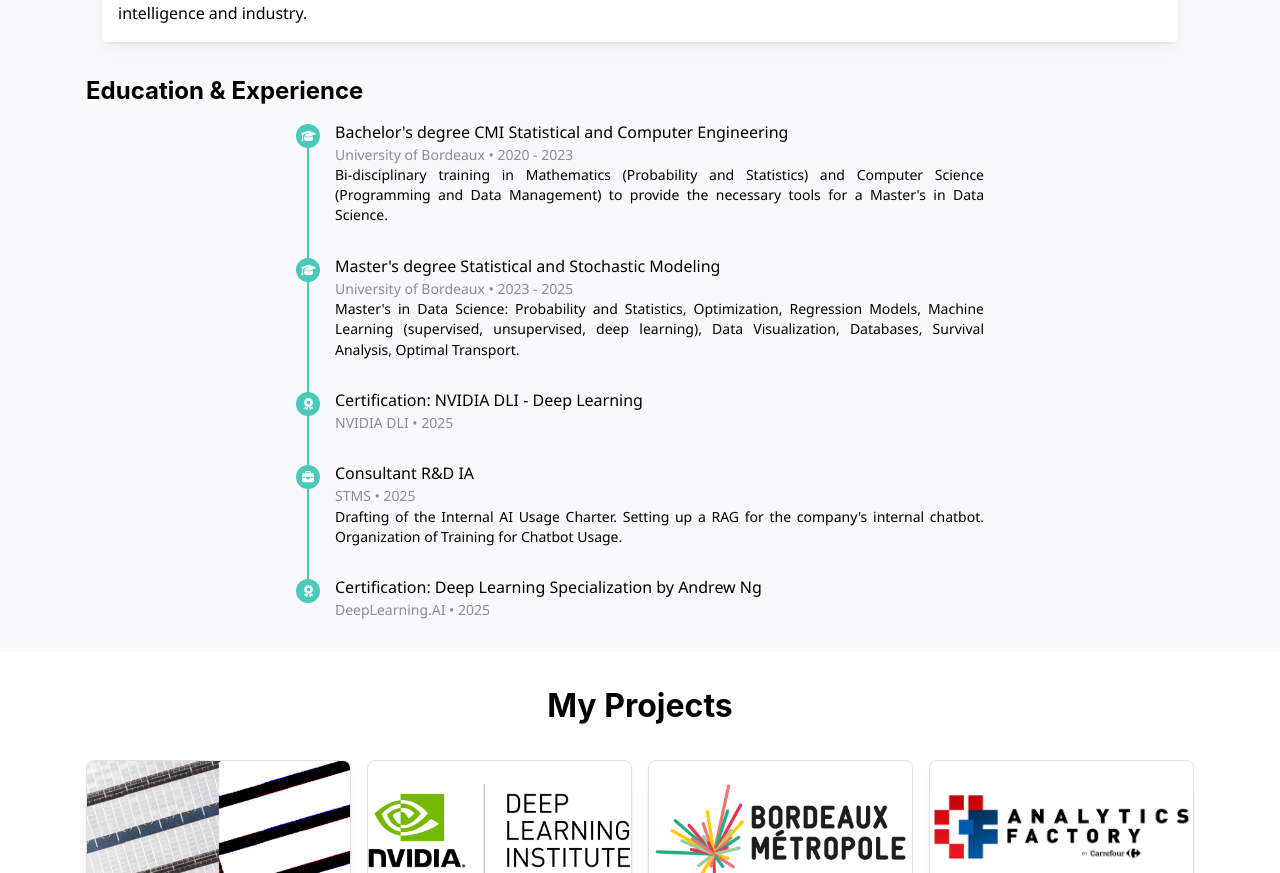
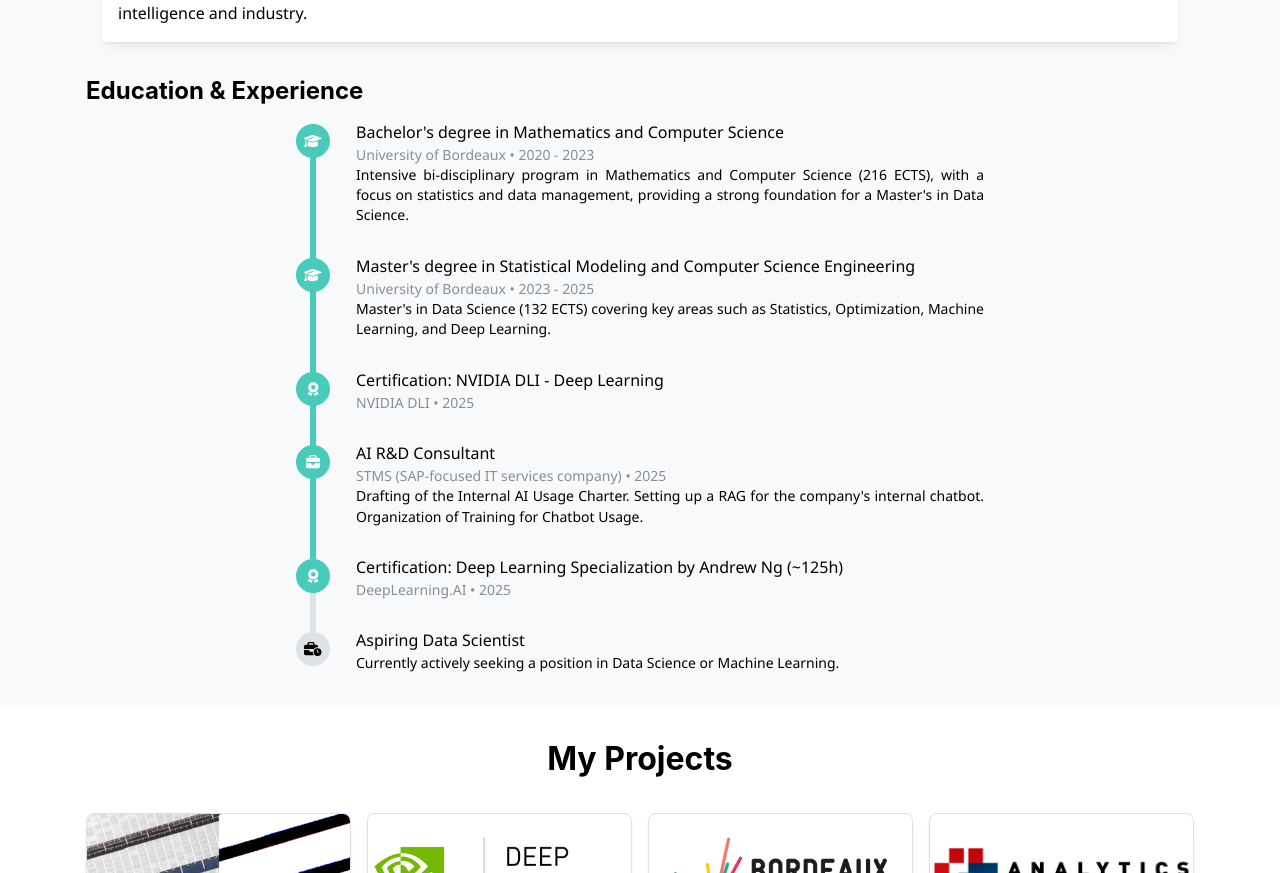
Before and after one commit to LouisDelignac/louisdelignac.github.io, a React (Vite) app: page / in a window 1280 px wide. Shown: the part 509-1382 px from the top of the page. Built offline with nearby package versions, Linux system fonts and the light colour scheme.

Commit message:
Update career timeline data and Timeline UI enhancements

```diff
--- a/src/components/CareerTimeline/CareerTimeline.tsx
+++ b/src/components/CareerTimeline/CareerTimeline.tsx
@@ -15,11 +15,11 @@
 
 const CareerTimeline: React.FC<CareerTimelineProps> = ({ items }) => {
   return (
-    <Timeline active={items.length - 1} bulletSize={24} lineWidth={2}>
+    <Timeline active={items.length - 2} bulletSize={34} lineWidth={6}>
       {items.map(({ title, institution, date, icon, description }, index) => (
-        <Timeline.Item key={index} bullet={<FontAwesomeIcon icon={icon} size="xs" />} title={title}>
+        <Timeline.Item key={index} bullet={<FontAwesomeIcon icon={icon} size="sm" />} title={title}>
           <Text size="sm" c="dimmed">
-            {institution} • {date}
+            {institution && date ? `${institution} • ${date}` : institution || date}
           </Text>
           <Text size="sm" ta="justify">
             {description}
--- a/src/data/career.ts
+++ b/src/data/career.ts
@@ -1,21 +1,21 @@
-import { faAward, faBriefcase, faGraduationCap } from '@fortawesome/free-solid-svg-icons';
+import { faAward, faBusinessTime, faBriefcase, faGraduationCap } from '@fortawesome/free-solid-svg-icons';
 
 const careerData = [
   {
-    title: "Bachelor's degree CMI Statistical and Computer Engineering",
+    title: "Bachelor's degree in Mathematics and Computer Science",
     institution: 'University of Bordeaux',
     date: '2020 - 2023',
     icon: faGraduationCap,
     description:
-      "Bi-disciplinary training in Mathematics (Probability and Statistics) and Computer Science (Programming and Data Management) to provide the necessary tools for a Master's in Data Science.",
+      "Intensive bi-disciplinary program in Mathematics and Computer Science (216 ECTS), with a focus on statistics and data management, providing a strong foundation for a Master's in Data Science.",
   },
   {
-    title: "Master's degree Statistical and Stochastic Modeling",
+    title: "Master's degree in Statistical Modeling and Computer Science Engineering",
     institution: 'University of Bordeaux',
     date: '2023 - 2025',
     icon: faGraduationCap,
     description:
-      "Master's in Data Science: Probability and Statistics, Optimization, Regression Models, Machine Learning (supervised, unsupervised, deep learning), Data Visualization, Databases, Survival Analysis, Optimal Transport.",
+      "Master's in Data Science (132 ECTS) covering key areas such as Statistics, Optimization, Machine Learning, and Deep Learning.",
   },
   {
     title: 'Certification: NVIDIA DLI - Deep Learning',
@@ -25,8 +25,8 @@
     description: '',
   },
   {
-    title: 'Consultant R&D IA',
-    institution: 'STMS',
+    title: 'AI R&D Consultant',
+    institution: 'STMS (SAP-focused IT services company)',
     date: '2025',
     icon: faBriefcase,
     description: `
@@ -36,12 +36,19 @@
     `,
   },
   {
-    title: 'Certification: Deep Learning Specialization by Andrew Ng',
+    title: 'Certification: Deep Learning Specialization by Andrew Ng (~125h)',
     institution: 'DeepLearning.AI',
     date: '2025',
     icon: faAward,
     description: '',
   },
+  {
+    title: 'Aspiring Data Scientist',
+    institution: '',
+    date: '',
+    icon: faBusinessTime,
+    description: 'Currently actively seeking a position in Data Science or Machine Learning.',
+  },
 ];
 
 export { careerData };
```
